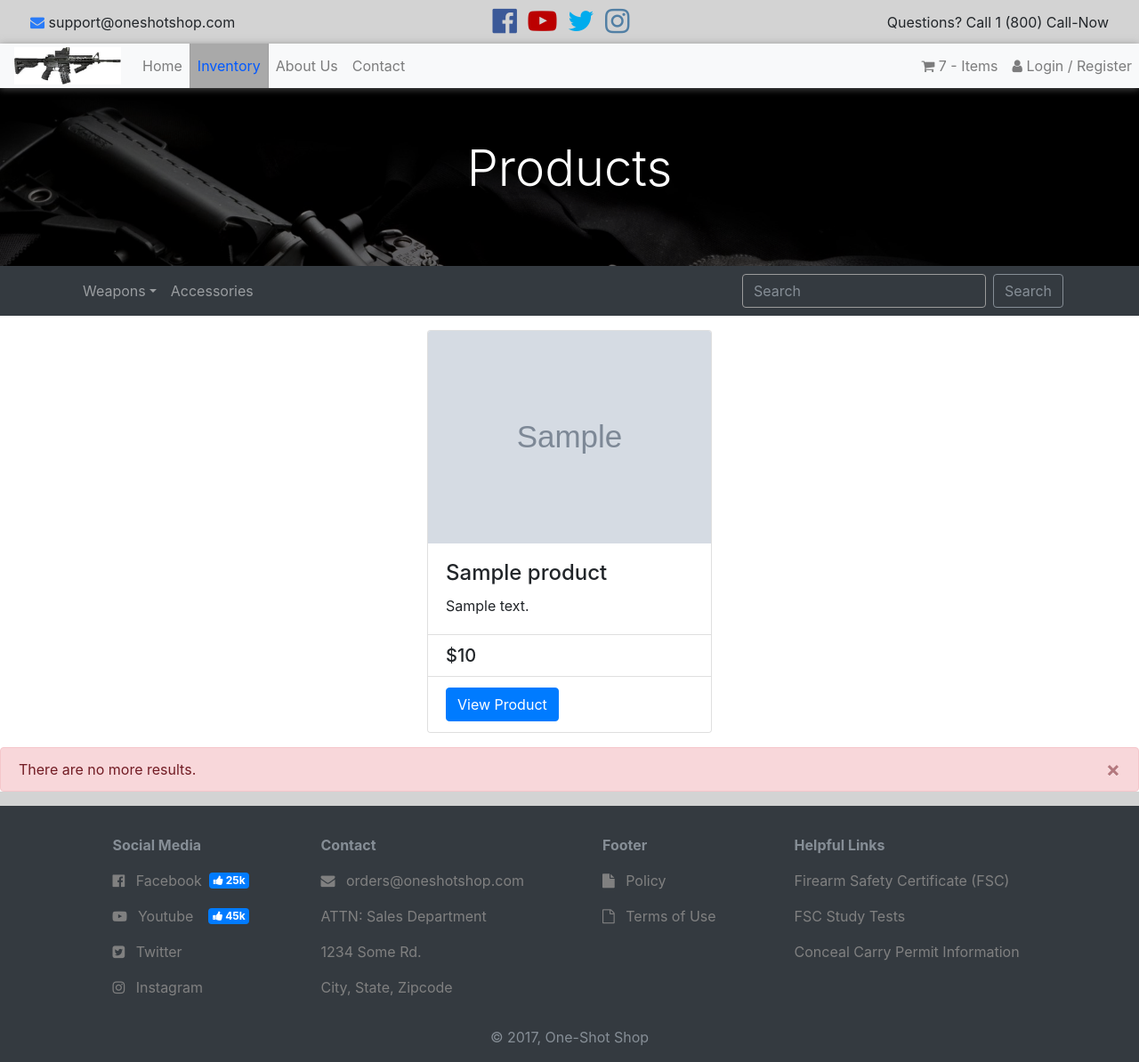
After one commit to bpeter97/hsstore, a CodeIgniter app: page /database/products in a window 1280 px wide. The commit adds this page. Shown: the whole page at 89% size. Run offline with CodeIgniter, Linux system fonts and the light colour scheme; tables that the repository leaves empty or names only in its code hold one stand-in row (values such as "Sample post"); grey boxes marked "Sample" are stand-in pictures; data that the repository does not hold is empty; some libraries are stand-ins or nearby versions.

Commit message:
Added products page, infinite loading, & fixed dynamic navbar

```diff
--- /dev/null
+++ b/application/controllers/products.php
@@ -0,0 +1,32 @@
+<?php
+
+    defined('BASEPATH') OR exit('No direct script access allowed');
+
+    class Products extends CI_Controller
+    {
+
+        private $per_page = 6;
+
+        public function index()
+        {
+            $count = $this->product_model->count_products();
+
+            if(!empty($this->input->get("page"))){
+                $start = ceil($this->input->get("page") * $this->per_page);
+
+                $data['products'] = $this->product_model->fetch_products_limited($start, $start - $this->per_page);
+                $result = $this->load->view('products/product_listing', $data);
+
+                echo json_encode($result);
+            }
+            else
+            {
+                $data['products'] = $this->product_model->fetch_products_limited(6, 0);
+
+                $data['main_view'] = 'products/index';
+                $this->load->view('layout/main', $data);
+
+            }
+        }
+
+    }
--- a/application/models/product_model.php
+++ b/application/models/product_model.php
@@ -86,6 +86,27 @@ class Product_model extends CI_Model
         }
 
         return $products;
+    }
+
+    public function fetch_products_limited($start, $limit)
+    {
+        $products_array = $this->db->limit($start, $limit)->get("products")->result_array();
+
+        $products = array();
+
+        foreach($products_array as $prod)
+        {
+            $product = new Product_model();
+            $product->set_product_data($prod, 'array');
+            array_push($products, $product);
+        }
+
+        return $products;
+    }
+
+    public function count_products()
+    {
+        return $this->db->get('products')->num_rows();
     }
 
     /**
--- a/application/views/layout/main.php
+++ b/application/views/layout/main.php
@@ -1,3 +1,22 @@
+<?php
+    $home_active = '';
+    $inventory_active = '';
+    $about_us_active = '';
+    $contact_active = '';
+
+    if($this->uri->segment(1) == 'products') {
+        $inventory_active = 'active';
+    } else if ($this->uri->segment(1) ==  'about') {
+        $about_us_active = 'active';
+    } else if ($this->uri->segment(1) ==  'contact') {
+        $contact_active = 'active';
+    } else {
+        $home_active = 'active';
+    }
+
+?>
+
+
 <!DOCTYPE html>
 <html lang="en">
 <head>
@@ -71,20 +90,20 @@
             <div class="collapse navbar-collapse" id="navbarCollapse">
                 <ul class="navbar-nav">
                     <li class="nav-item">
-                        <a href="#" class="nav-link active">
+                        <a href="<?= base_url(); ?>" class="nav-link <?= $home_active; ?>">
                             <span>
                                 Home
                             </span>
                         </a>
                     </li>
                     <li class="nav-item">
-                        <a href="#" class="nav-link">Inventory</a>
+                        <a href="<?= base_url(); ?>products" class="nav-link <?= $inventory_active; ?>">Inventory</a>
                     </li>
                     <li class="nav-item">
-                        <a href="#" class="nav-link">About Us</a>
+                        <a href="#" class="nav-link <?= $about_us_active; ?>">About Us</a>
                     </li>
                     <li class="nav-item">
-                        <a href="#" class="nav-link">Contact</a>
+                        <a href="#" class="nav-link <?= $contact_active; ?>">Contact</a>
                     </li>
                 </ul>
                 <ul class="navbar-nav ml-auto">
@@ -443,5 +462,56 @@
         });
     </script>
 
+<script type="text/javascript">
+
+	var page = 1;
+    var finished = false;
+
+	$(window).scroll(function() {
+        if(!finished){
+            if($(window).scrollTop() + $(window).height() >= $(document).height()) {
+                page++;
+                console.log(page);
+                loadMoreData(page);
+	        }
+        } else {
+            $('#products-finished').show();
+        }
+	});
+
+	function loadMoreData(page){
+
+        $.ajax({
+            url: '?page=' + page,
+            type: "get",
+            beforeSend: function()
+            {
+                $('.ajax-load').show();
+            }
+        })
+
+        .done(function(data)
+        {
+            if(data == ''){
+                finished = true;
+                $('#products-finished').show();
+                $('.ajax-load').hide();
+                return;
+
+            } else {
+                $('.ajax-load').hide();
+                $("#post-data").append(data);
+            }
+
+        })
+
+        .fail(function(jqXHR, ajaxOptions, thrownError)
+        {
+                alert('server not responding...');
+        });
+
+	}
+</script>
+
 </body>
 </html>
--- /dev/null
+++ b/application/views/products/index.php
@@ -0,0 +1,71 @@
+<!-- PRODUCT HEADER SECTION -->
+<section id="product-header-section" class="bg-light ">
+    <div class="dark-overlay">
+        <div class="welcome-inner">
+            <div class="container">
+                <div class="row">
+                    <div class="col">
+                        <h1 class="display-4 text-center d-none d-md-block">Products</h1>
+                        <h1 class="display-5 text-center d-block d-none d-md-none">Products</h1>
+                    </div>
+                </div>
+            </div>
+        </div>
+    </div>
+</section>
+
+<!-- PRODUCT SECTION -->
+<section id="product-section">
+
+    <!-- NAVBAR -->
+    <nav class="navbar navbar-expand-sm bg-dark navbar-dark sticky-top" id="midNavbar" style="top:50px;">
+        <div class="container">
+            <button class="navbar-toggler" data-toggle="collapse" data-target="#midNavbarCollapse">
+                <span class="navbar-toggler-icon"></span>
+            </button>
+            <div class="collapse navbar-collapse" id="midNavbarCollapse">
+                <ul class="navbar-nav">
+                        <li class="nav-item dropdown">
+                            <a href="#" class="nav-link dropdown-toggle" data-toggle="dropdown" aria-expanded="false">Weapons</a>
+                            <div class="dropdown-menu">
+                                <a href="#" class="dropdown-item">Long Guns</a>
+                                <a href="#" class="dropdown-item">Pistols</a>
+                                <a href="#" class="dropdown-item">Shotguns</a>
+                            </div>
+                        </li>
+                    <li class="nav-item">
+                        <a href="#" class="nav-link">Accessories</a>
+                    </li>
+                </ul>
+                <ul class="navbar-nav ml-auto">
+                    <li class="nav-item">
+                        <form class="form-inline my-2 my-lg-0">
+                            <input class="form-control mr-sm-2 search-input" type="search" placeholder="Search" aria-label="Search">
+                            <button class="btn btn-outline-secondary my-2 my-sm-0" type="submit">Search</button>
+                        </form>
+                    </li>
+                </ul>
+            </div>
+        </div>
+    </nav>
+    <div class="container">
+        <div class="d-flex flex-wrap justify-content-center" id="post-data">
+            <?php $this->load->view('products/product_listing', $products); ?>
+        </div>
+    </div>
+
+    <section id="alert-section">
+        <div class="alert alert-danger alert-dismissible fade show" role="alert" id="products-finished" style="display:none">
+            There are no more results.
+            <button type="button" class="close" data-dismiss="alert" aria-label="Close">
+            <span aria-hidden="true">&times;</span>
+        </div>
+    </section>
+
+    <div class="ajax-load text-center" style="display:none">
+
+	    <p><img src="http://demo.itsolutionstuff.com/plugin/loader.gif">Loading More post</p>
+
+    </div>
+
+</section>
--- /dev/null
+++ b/application/views/products/product_listing.php
@@ -0,0 +1,13 @@
+<?php foreach($products as $product): ?>
+<div class="card m-3" style="width: 20rem;">
+    <img class="card-img-top" src="<?= base_url(); ?>uploads/<?= $product->get_image(); ?>" alt="Card image cap">
+    <div class="card-body">
+        <h4 class="card-title"><?= $product->get_name(); ?></h4>
+        <p class="card-text"><?= substr($product->get_description(), 0, 100); ?></p>
+    </div>
+    <ul class="list-group list-group-flush">
+        <li class="list-group-item"><h5 class="card-text">$<?= $product->get_price(); ?></h5></li>
+        <li class="list-group-item"><a href="#" class="btn btn-primary">View Product</a></li>
+    </ul>
+</div>
+<?php endforeach; ?>
--- a/assets/css/style.css
+++ b/assets/css/style.css
@@ -1,6 +1,6 @@
 body {
-  background: lightgrey;
-}
+  background: lightgrey; }
+
 .scroll-top-wrapper {
   position: fixed;
   opacity: 0;
@@ -24,99 +24,82 @@ body {
   -moz-transition: all 0.5s ease-in-out;
   -ms-transition: all 0.5s ease-in-out;
   -o-transition: all 0.5s ease-in-out;
-  transition: all 0.5s ease-in-out;
-}
+  transition: all 0.5s ease-in-out; }
   .scroll-top-wrapper:hover {
-  background-color: #00a2ff;
-}
+    background-color: #00a2ff; }
   .scroll-top-wrapper.show {
     visibility: visible;
     cursor: pointer;
-  opacity: 1.0;
-}
+    opacity: 1.0; }
   .scroll-top-wrapper i.fa {
-  line-height: inherit;
-}
+    line-height: inherit; }
+
 #topNavbar {
   padding: 0px;
   -webkit-box-shadow: 0px 1px 8px 0px rgba(120, 120, 120, 0.7);
   -moz-box-shadow: 0px 1px 8px 0px rgba(120, 120, 120, 0.7);
-  box-shadow: 0px 1px 8px 0px rgba(120, 120, 120, 0.7);
-}
+  box-shadow: 0px 1px 8px 0px rgba(120, 120, 120, 0.7); }
   @media screen and (min-width: 0px) {
     #topNavbar img {
-      max-width: 75px;
-  }
-}
+      max-width: 75px; } }
   @media screen and (min-width: 992px) {
     #topNavbar img {
-      max-width: 100px;
-  }
-}
+      max-width: 100px; } }
   @media screen and (min-width: 1200px) {
     #topNavbar img {
-      max-width: 120px;
-  }
-}
+      max-width: 120px; } }
   #topNavbar .active {
     background: darkgrey;
     height: 100%;
     border-left: rgba(145, 145, 145, 0.45) 1px solid;
     border-right: rgba(145, 145, 145, 0.45) 1px solid;
-  color: #0059ff;
-}
+    color: #0059ff; }
   #topNavbar .navbar-nav {
-  height: auto;
-}
+    height: auto; }
     #topNavbar .navbar-nav a:hover {
-  color: #0059ff;
-}
+      color: #0059ff; }
     #topNavbar .navbar-nav a {
       height: 50px;
-  padding-top: 0.8rem !important;
-}
+      padding-top: 0.8rem !important; }
   #topNavbar .navbar-toggler {
-  border: none;
-}
+    border: none; }
+
 #contact-section .fa {
-  color: rgba(0, 102, 255, 0.808);
-}
+  color: rgba(0, 102, 255, 0.808); }
+
 #contact-section .fa-facebook-official {
-  color: #3b5998;
-}
+  color: #3b5998; }
+
 #contact-section .fa-youtube-play {
-  color: #bb0000;
-}
+  color: #bb0000; }
+
 #contact-section .fa-twitter {
-  color: #00aced;
-}
+  color: #00aced; }
+
 #contact-section .fa-instagram {
-  color: #517fa4;
-}
+  color: #517fa4; }
+
 #welcome-section {
   background: url("../img/header_panel.jpg") no-repeat;
   background-size: cover;
   background-attachment: fixed;
-  min-height: 300px;
-}
+  min-height: 300px; }
   #welcome-section .welcome-inner {
     padding-top: 115px;
     color: white;
-  -webkit-text-stroke-color: black 1px solid;
-}
+    -webkit-text-stroke-color: black 1px solid; }
   #welcome-section .dark-overlay {
     background-color: rgba(0, 0, 0, 0.5);
     position: absolute;
     top: 1;
     left: 0;
     width: 100%;
-  min-height: 300px;
-}
+    min-height: 300px; }
+
 #featured-section-lg,
 #featured-section-md,
 #featured-section-sm {
-  height: 100%;
-}
+  height: 100%; }
   #featured-section-lg .carousel-control-prev-icon,
   #featured-section-lg .carousel-control-next-icon,
   #featured-section-md .carousel-control-prev-icon,
@@ -127,114 +110,92 @@ body {
     width: 100px;
     background-size: 100%, 100%;
     border-radius: 50%;
-  background-image: none;
-}
+    background-image: none; }
   #featured-section-lg .carousel-control-next-icon:after,
   #featured-section-md .carousel-control-next-icon:after,
   #featured-section-sm .carousel-control-next-icon:after {
     content: '>';
-  color: rgba(0, 102, 255, 0.808);
-}
+    color: rgba(0, 102, 255, 0.808); }
     @media screen and (min-width: 0px) {
       #featured-section-lg .carousel-control-next-icon:after,
       #featured-section-md .carousel-control-next-icon:after,
       #featured-section-sm .carousel-control-next-icon:after {
-      font-size: 3rem;
-  }
-}
+        font-size: 3rem; } }
     @media screen and (min-width: 992px) {
       #featured-section-lg .carousel-control-next-icon:after,
       #featured-section-md .carousel-control-next-icon:after,
       #featured-section-sm .carousel-control-next-icon:after {
-      font-size: 4rem;
-  }
-}
+        font-size: 4rem; } }
   #featured-section-lg .carousel-control-prev-icon:after,
   #featured-section-md .carousel-control-prev-icon:after,
   #featured-section-sm .carousel-control-prev-icon:after {
     content: '<';
-  color: rgba(0, 102, 255, 0.808);
-}
+    color: rgba(0, 102, 255, 0.808); }
     @media screen and (min-width: 0px) {
       #featured-section-lg .carousel-control-prev-icon:after,
       #featured-section-md .carousel-control-prev-icon:after,
       #featured-section-sm .carousel-control-prev-icon:after {
-      font-size: 3rem;
-  }
-}
+        font-size: 3rem; } }
     @media screen and (min-width: 992px) {
       #featured-section-lg .carousel-control-prev-icon:after,
       #featured-section-md .carousel-control-prev-icon:after,
       #featured-section-sm .carousel-control-prev-icon:after {
-      font-size: 4rem;
-  }
-}
+        font-size: 4rem; } }
+
 #nra-section {
   background: url("../img/second_header.jpg") no-repeat;
   background-size: cover;
   background-attachment: fixed;
-  min-height: 300px;
-}
+  min-height: 300px; }
   #nra-section .nra-inner {
     min-height: 300px;
-  color: white;
-}
+    color: white; }
     #nra-section .nra-inner .nra-inner-cell {
-  min-height: 300px;
-}
+      min-height: 300px; }
     @media screen and (min-width: 0px) {
       #nra-section .nra-inner #nra-small-inner {
-      padding-top: 60px;
-  }
-}
+        padding-top: 60px; } }
     @media screen and (min-width: 992px) {
       #nra-section .nra-inner #nra-small-inner {
-      padding-top: 70px;
-  }
-}
+        padding-top: 70px; } }
     #nra-section .nra-inner #nra-small-inner img {
       padding-top: 10px;
-  max-width: 30%;
-}
+      max-width: 30%; }
     #nra-section .nra-inner #nra-small-inner .h3 a {
       color: white;
-  text-decoration: none;
-}
-#nra-section .nra-inner #nra-small-inner .h3 a:hover {
-  color: #0059ff;
-}
+      text-decoration: none; }
+      #nra-section .nra-inner #nra-small-inner .h3 a :hover {
+        color: #0059ff; }
     #nra-section .nra-inner a:hover img {
       -webkit-transition: box-shadow 300ms cubic-bezier(0.42, 0, 0.58, 1);
       -moz-transition: box-shadow 300ms cubic-bezier(0.42, 0, 0.58, 1);
       -o-transition: box-shadow 300ms cubic-bezier(0.42, 0, 0.58, 1);
       transition: box-shadow 300ms cubic-bezier(0.42, 0, 0.58, 1);
       -webkit-box-shadow: 0 0px 7px 0px rgba(238, 255, 5, 0.253);
-  box-shadow: 0 0px 7px 0px rgba(238, 255, 5, 0.253);
-}
+      box-shadow: 0 0px 7px 0px rgba(238, 255, 5, 0.253); }
   #nra-section .dark-overlay {
     background-color: rgba(0, 0, 0, 0.5);
     position: absolute;
     top: 1;
     left: 0;
     width: 100%;
-  min-height: 300px;
-}
+    min-height: 300px; }
+
 #product-section img {
-  transition: all 0.3s ease-in;
-}
+  transition: all 0.3s ease-in; }
+
 #product-section .product-label {
   position: absolute;
   top: 1;
   left: 0;
-  width: 100%;
-}
+  width: 100%; }
+
 #product-section a:hover {
-  text-decoration: none;
-}
+  text-decoration: none; }
   #product-section a:hover img {
     transform: all .3s ease-in;
-  filter: brightness(0.5);
-}
+    filter: brightness(0.5); }
+
 #product-section .imghvr-push-down {
   position: relative;
   display: inline-block;
@@ -249,28 +210,21 @@ body {
   -moz-transform: translateZ(0);
   -ms-transform: translateZ(0);
   -o-transform: translateZ(0);
-  transform: translateZ(0);
-}
+  transform: translateZ(0); }
   #product-section .imghvr-push-down img {
     vertical-align: top;
-  max-width: 100%;
-}
+    max-width: 100%; }
   #product-section .imghvr-push-down figcaption {
     background: #303030;
     /* For browsers that do not support gradients */
-
     background: -webkit-linear-gradient(left top, #303030, #7a7a7a);
     /* For Safari 5.1 to 6.0 */
-
     background: -o-linear-gradient(bottom right, #303030, #7a7a7a);
     /* For Opera 11.1 to 12.0 */
-
     background: -moz-linear-gradient(bottom right, #303030, #7a7a7a);
     /* For Firefox 3.6 to 15 */
-
     background: linear-gradient(to bottom right, #303030, #7a7a7a);
     /* Standard syntax */
-
     padding: 30px;
     position: absolute;
     top: 0;
@@ -282,145 +236,125 @@ body {
     -moz-transform: translateY(-100%);
     -ms-transform: translateY(-100%);
     -o-transform: translateY(-100%);
-  transform: translateY(-100%);
-}
+    transform: translateY(-100%); }
     @media screen and (min-width: 0px) {
       #product-section .imghvr-push-down figcaption {
-      padding: 10px;
-  }
-}
+        padding: 10px; } }
     @media screen and (min-width: 992px) {
       #product-section .imghvr-push-down figcaption {
-      padding: 30px;
-  }
-}
+        padding: 30px; } }
     @media screen and (min-width: 0px) {
       #product-section .imghvr-push-down figcaption h1 {
-      font-size: 1rem;
-  }
-}
+        font-size: 1rem; } }
     @media screen and (min-width: 992px) {
       #product-section .imghvr-push-down figcaption h1 {
-      font-size: 4rem;
-  }
-}
+        font-size: 4rem; } }
     @media screen and (min-width: 0px) {
       #product-section .imghvr-push-down figcaption button {
         padding: 0.25rem 0.5rem;
         font-size: 0.875rem;
         line-height: 1.5;
-      border-radius: 0.2rem;
-  }
-}
+        border-radius: 0.2rem; } }
     @media screen and (min-width: 992px) {
       #product-section .imghvr-push-down figcaption button {
         padding: 0.5rem 0.75rem;
         font-size: 1rem;
         line-height: 1.25;
-      border-radius: 0.25rem;
-  }
-}
+        border-radius: 0.25rem; } }
   #product-section .imghvr-push-down a {
     position: absolute;
     top: 0;
     bottom: 0;
     left: 0;
     right: 0;
-  z-index: 1;
-}
-#product-section .imghvr-push-down:after,
-#product-section .imghvr-push-down:before,
-#product-section .imghvr-push-down *:after,
-#product-section .imghvr-push-down *:before,
-#product-section .imghvr-push-down * {
+    z-index: 1; }
+  #product-section .imghvr-push-down :after, #product-section .imghvr-push-down :before, #product-section .imghvr-push-down *:after, #product-section .imghvr-push-down *:before, #product-section .imghvr-push-down * {
     box-sizing: border-box;
     -webkit-transition: all 0.35s ease;
     -moz-transition: all 0.35s ease;
-  transition: all 0.35s ease;
-}
+    transition: all 0.35s ease; }
   #product-section .imghvr-push-down:hover figcaption {
     -webkit-transform: translate(0, 0);
     -moz-transform: translate(0, 0);
     -ms-transform: translate(0, 0);
     -o-transform: translate(0, 0);
-  transform: translate(0, 0);
-}
+    transform: translate(0, 0); }
   #product-section .imghvr-push-down:hover img {
     -webkit-transform: translateY(100%);
     -moz-transform: translateY(100%);
     -ms-transform: translateY(100%);
     -o-transform: translateY(100%);
-  transform: translateY(100%);
-}
+    transform: translateY(100%); }
+
 #newsletter-section .divider-row {
   width: 25%;
-  border-bottom: #979797 1px solid;
-}
+  border-bottom: #979797 1px solid; }
+
 #map-section #map {
   height: 400px;
-  width: 100%;
-}
+  width: 100%; }
+
 #footer-section a {
   text-decoration: none;
-  color: grey;
-}
+  color: grey; }
+
 #footer-section li:hover .fa-facebook-official {
-  color: #3b5998;
-}
+  color: #3b5998; }
+
 #footer-section li:hover .fa-youtube-play {
-  color: #bb0000;
-}
+  color: #bb0000; }
+
 #footer-section li:hover .fa-twitter-square {
-  color: #00aced;
-}
+  color: #00aced; }
+
 #footer-section li:hover .fa-instagram {
-  color: #517fa4;
-}
+  color: #517fa4; }
+
 #footer-section li:hover a:hover {
-  color: white;
-}
+  color: white; }
+
 #footer-section .divider-row {
   width: 25%;
-  border-bottom: #979797 1px solid;
-}
+  border-bottom: #979797 1px solid; }
+
 #admin-section h1 {
   padding-bottom: 9px;
   margin-bottom: 20px;
-  border-bottom: 1px solid #eee;
-}
+  border-bottom: 1px solid #eee; }
+
 #admin-section #product-table .btn.active {
   display: none;
-  color: black;
-}
+  color: black; }
+
 #admin-section #product-table .btn span:nth-of-type(1) {
-  display: none;
-}
+  display: none; }
+
 #admin-section #product-table .btn span:last-child {
-  display: block;
-}
+  display: block; }
+
 #admin-section #product-table .btn.active span:nth-of-type(1) {
-  display: block;
-}
+  display: block; }
+
 #admin-section #product-table .btn.active span:last-child {
-  display: none;
-}
+  display: none; }
+
 #admin-section #product-table .btn#feature_checked {
-  color: yellow;
-}
+  color: yellow; }
+
 #admin-section #new-product-form #quantity-slider-label {
-  width: 40px;
-}
+  width: 40px; }
+
 #admin-section #new-product-form #image-upload .container {
-  margin-top: 20px;
-}
+  margin-top: 20px; }
+
 #admin-section #new-product-form #image-upload .image-preview-input {
   position: relative;
   overflow: hidden;
   margin: 0px;
   color: #333;
   background-color: #fff;
-  border-color: #ccc;
-}
+  border-color: #ccc; }
+
 #admin-section #new-product-form #image-upload .image-preview-input input[type=file] {
   position: absolute;
   top: 0;
@@ -430,40 +364,38 @@ body {
   font-size: 20px;
   cursor: pointer;
   opacity: 0;
-  filter: alpha(opacity=0);
-}
+  filter: alpha(opacity=0); }
+
 #admin-section #new-product-form #image-upload .image-preview-input-title {
-  margin-left: 2px;
-}
+  margin-left: 2px; }
+
 #admin-section #new-product-form #submit-button .btn-label {
   position: relative;
   left: -12px;
   display: inline-block;
   padding: 6px 12px;
   background: rgba(0, 0, 0, 0.15);
-  border-radius: 3px 0 0 3px;
-}
+  border-radius: 3px 0 0 3px; }
+
 #admin-section #new-product-form #submit-button .btn-labeled {
   padding-top: 0;
-  padding-bottom: 0;
-}
+  padding-bottom: 0; }
+
 #admin-section #new-product-form #submit-button .btn {
-  margin-bottom: 10px;
-}
+  margin-bottom: 10px; }
+
 #admin-section #new-product-form .featured {
   position: relative;
   width: 90px;
   -webkit-user-select: none;
   -moz-user-select: none;
-  -ms-user-select: none;
-}
+  -ms-user-select: none; }
   #admin-section #new-product-form .featured .featured-label {
     display: block;
     overflow: hidden;
     cursor: pointer;
     border: 2px solid #999999;
-  border-radius: 20px;
-}
+    border-radius: 20px; }
     #admin-section #new-product-form .featured .featured-label .featured-inner {
       display: block;
       width: 200%;
@@ -471,10 +403,8 @@ body {
       -moz-transition: margin 0.3s ease-in 0s;
       -webkit-transition: margin 0.3s ease-in 0s;
       -o-transition: margin 0.3s ease-in 0s;
-  transition: margin 0.3s ease-in 0s;
-}
-#admin-section #new-product-form .featured .featured-label .featured-inner:before,
-#admin-section #new-product-form .featured .featured-label .featured-inner:after {
+      transition: margin 0.3s ease-in 0s; }
+      #admin-section #new-product-form .featured .featured-label .featured-inner:before, #admin-section #new-product-form .featured .featured-label .featured-inner:after {
         display: block;
         float: left;
         width: 50%;
@@ -487,21 +417,18 @@ body {
         font-weight: bold;
         -moz-box-sizing: border-box;
         -webkit-box-sizing: border-box;
-  box-sizing: border-box;
-}
+        box-sizing: border-box; }
       #admin-section #new-product-form .featured .featured-label .featured-inner:before {
         content: "YES";
         padding-left: 10px;
         background-color: #00ff37;
-  color: #5c5c5c;
-}
+        color: #5c5c5c; }
       #admin-section #new-product-form .featured .featured-label .featured-inner:after {
         content: "NO";
         padding-right: 10px;
         background-color: red;
         color: #e0e0e0;
-  text-align: right;
-}
+        text-align: right; }
     #admin-section #new-product-form .featured .featured-label .featured-switch {
       display: block;
       width: 18px;
@@ -516,14 +443,48 @@ body {
       -moz-transition: all 0.3s ease-in 0s;
       -webkit-transition: all 0.3s ease-in 0s;
       -o-transition: all 0.3s ease-in 0s;
-  transition: all 0.3s ease-in 0s;
-}
+      transition: all 0.3s ease-in 0s; }
   #admin-section #new-product-form .featured .featured-checkbox {
-  display: none;
-}
+    display: none; }
   #admin-section #new-product-form .featured .featured-checkbox:checked + .featured-label .featured-inner {
-  margin-left: 0;
-}
+    margin-left: 0; }
   #admin-section #new-product-form .featured .featured-checkbox:checked + .featured-label .featured-switch {
-  right: 0px;
-}
+    right: 0px; }
+
+#product-header-section {
+  background: url("../img/header_panel.jpg") no-repeat;
+  background-size: cover;
+  background-attachment: fixed;
+  min-height: 200px; }
+  #product-header-section .welcome-inner {
+    padding-top: 60px;
+    color: white;
+    -webkit-text-stroke-color: black 1px solid; }
+  #product-header-section .dark-overlay {
+    background-color: rgba(0, 0, 0, 0.5);
+    position: absolute;
+    top: 1;
+    left: 0;
+    width: 100%;
+    min-height: 200px; }
+
+#product-section {
+  background-color: white; }
+  #product-section .search-input {
+    background-color: #fff0;
+    border-color: #9b9b9b; }
+    #product-section .search-input:focus {
+      border-color: #087bff;
+      color: #9b9b9b;
+      -webkit-box-shadow: 0px 0px 3px 0px #0863ff;
+      -moz-box-shadow: 0px 0px 3px 0px #0863ff;
+      box-shadow: 0px 0px 3px 0px #0863ff;
+      transition: box-shadow ease-in-out 0.15s; }
+  #product-section .drop-up {
+    top: auto;
+    bottom: 100% !important; }
+
+.ajax-load {
+  background: #e1e1e1;
+  padding: 10px 0px;
+  width: 100%; }
```
Also changed, not shown: application/logs/log-2017-12-10.php (added, +77 -0 lines), application/views/home/index.php (+7 -7 lines), application/config/routes.php (line endings or trailing spaces). Lines whose indentation alone changed are shown as unchanged.
